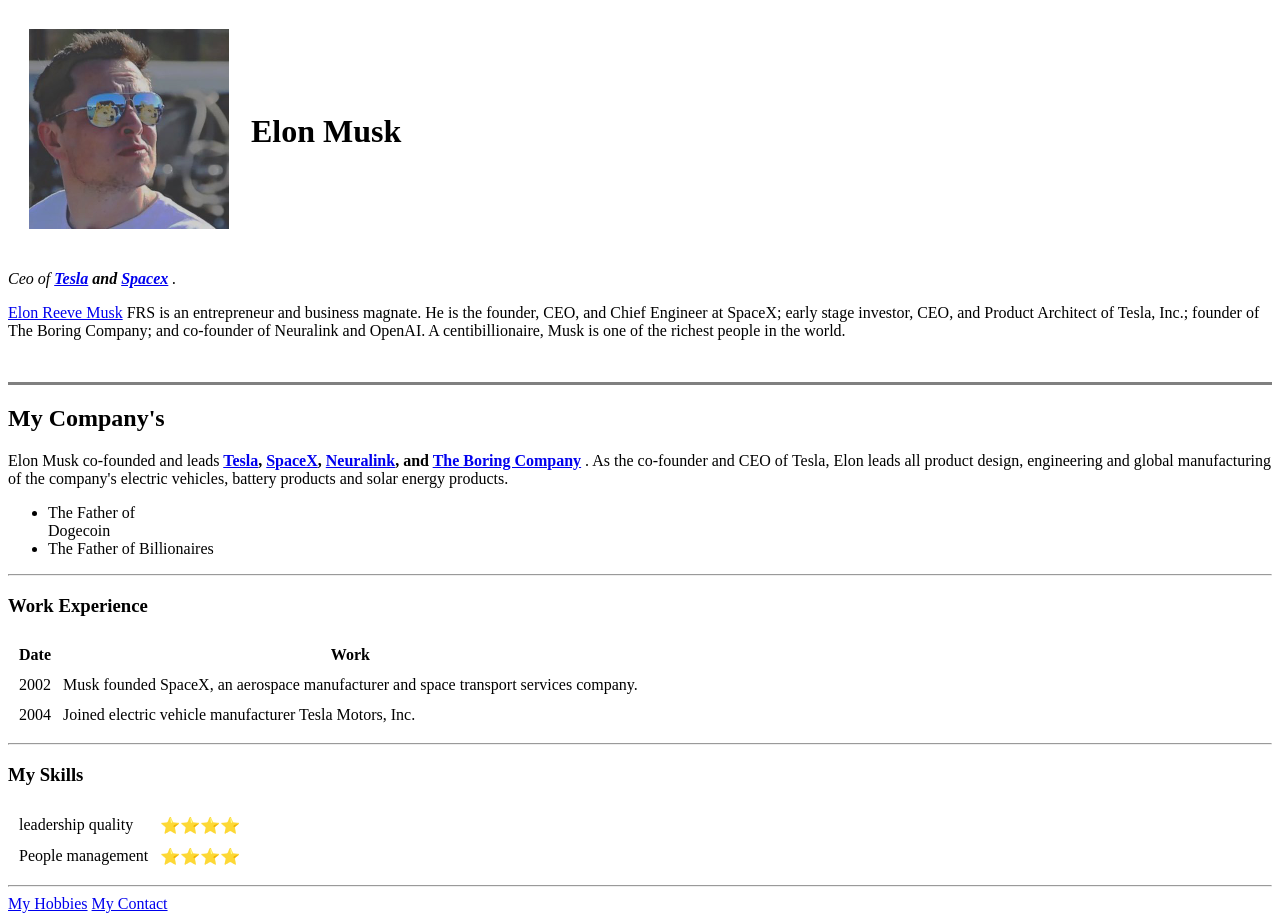
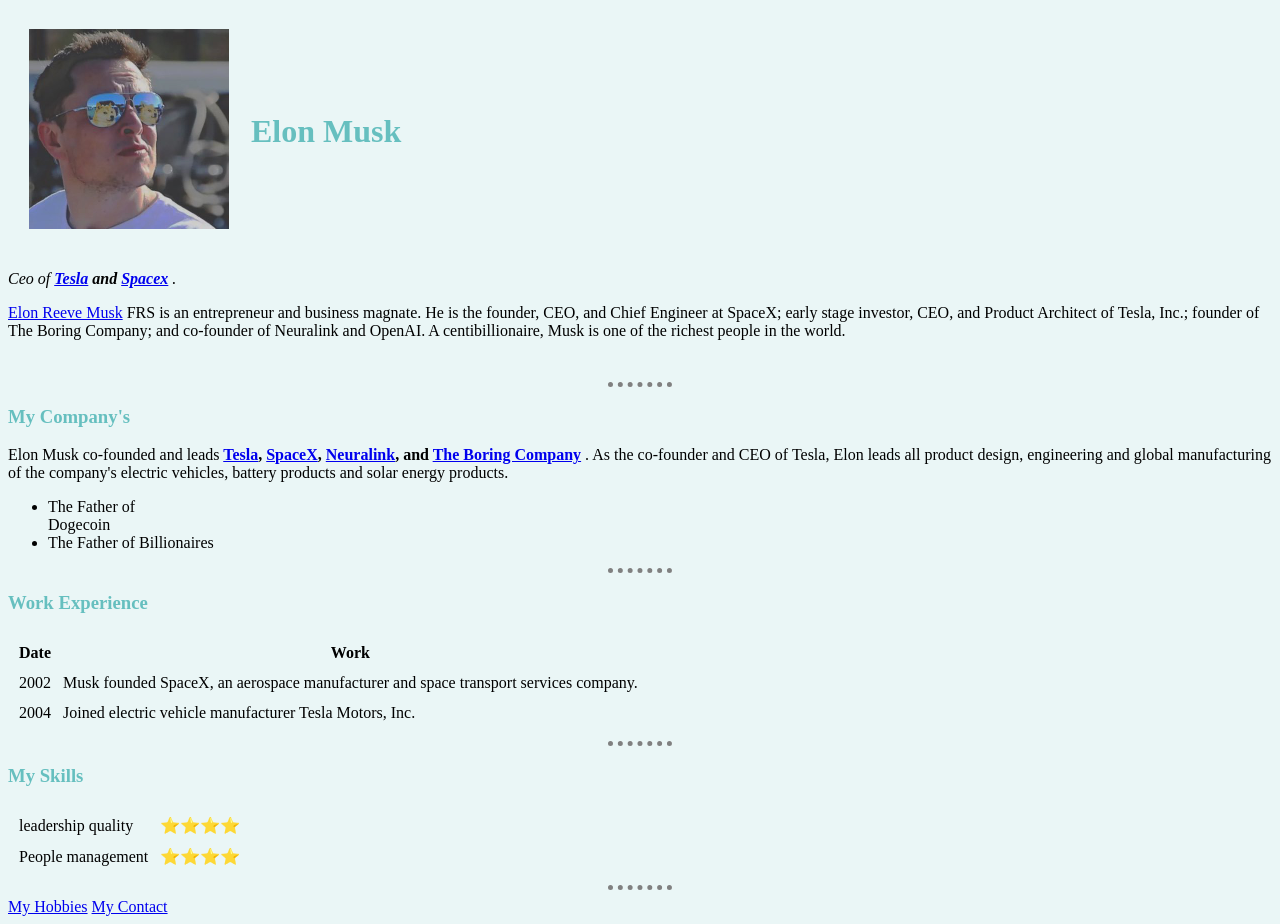
Before and after one commit to CoderPrathamesh/webdev, a plain HTML site: page index.html in a window 1280 px wide. Drawn offline with Linux system fonts and the light colour scheme.

Commit message:
Update index.html

```diff
--- a/index.html
+++ b/index.html
@@ -5,14 +5,17 @@
   <meta charset="utf-8">
   <title>Elon's personal site</title>
   <link rel="stylesheet" href="index2.html">
+  <link rel="stylesheet" href="css/style.css">
+
+
 </head>
 
-<body style="background-color:white;">
+<body>
   <table cellspacing="20">
     <tr>
-      <td><img src="images/elonprofile.jpg" alt="elon musk profile" style="width:200px;height:200px;"></td>
+      <td><img class="elonprofile" src="images/elonprofile.jpg" alt="elon musk profile" style="width:200px;height:200px;"></td>
       <td>
-        <h1 style="color:black;">Elon Musk</h1>
+        <h1>Elon Musk</h1>
       </td>
     </tr>
   </table>
@@ -21,14 +24,13 @@
 
   <p><em>Ceo of <strong><a href="https://www.tesla.com/">Tesla</a> and <a href="https://www.spacex.com/">Spacex</a> </strong>.</em></p>
   <p><a download href="https://www.biography.com/.image/ar_1:1%2Cc_fill%2Ccs_srgb%2Cfl_progressive%2Cq_auto:good%2Cw_1200/MTc5OTk2ODUyMTMxNzM0ODcy/gettyimages-1229892983-square.jpg" download>Elon Reeve Musk</a> FRS is an entrepreneur and business
-    magnate. He
-    is the founder, CEO, and Chief Engineer at SpaceX; early stage investor, CEO, and Product Architect of Tesla, Inc.; founder of The Boring Company; and co-founder of Neuralink and
+    magnate. He is the founder, CEO, and Chief Engineer at SpaceX; early stage investor, CEO, and Product Architect of Tesla, Inc.; founder of The Boring Company; and co-founder of Neuralink and
     OpenAI. A centibillionaire, Musk is one of the richest people in the world.</p>
   <br />
 
-  <hr size="3" noshade>
+  <hr>
 
-  <h2>My Company's</h2>
+  <h3>My Company's</h3>
   <p>Elon Musk co-founded and leads<strong> <a href="https://www.tesla.com/" target="_blank">Tesla</a>, <a href="https://www.spacex.com/">SpaceX</a>, <a href="https://neuralink.com/">Neuralink</a>, and <a href="https://www.boringcompany.com/y">The
         Boring Company</a>
     </strong>. As the co-founder and CEO of Tesla, Elon leads all product design, engineering and global manufacturing of the company's electric vehicles, battery
@@ -85,9 +87,9 @@
 
   <hr>
 
-  <a href="index2.html">My Hobbies</a>
+  <a id="hobbies" href="index2.html">My Hobbies</a>
 
-  <a href="contact-me.html">My Contact</a>
+  <a id="contact" href="contact-me.html">My Contact</a>
 
 </body>
 
```
